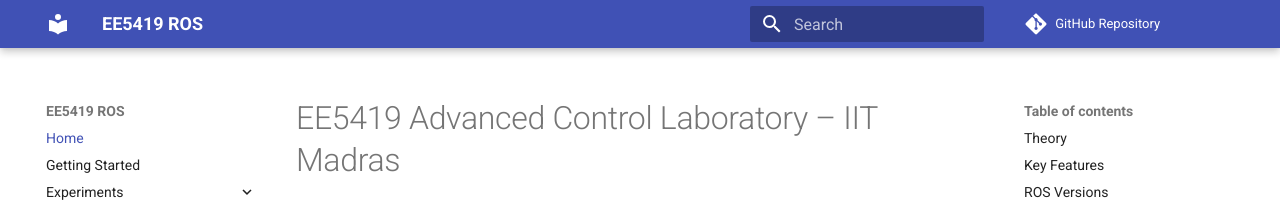
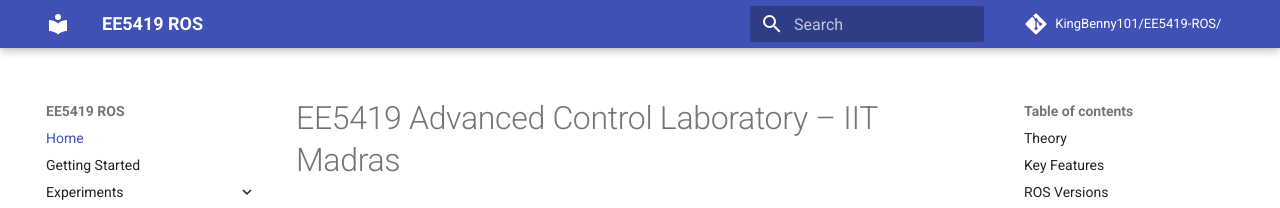
Before and after one commit to KingBenny101/EE5419-ROS, an MkDocs documentation site: the page built from docs/index.md, in a window 1280 px wide. Shown: the top 208 px of the page. Built offline with MkDocs 1.6.1 and Material for MkDocs 9.7.7, drawn with Linux system fonts in a browser that asks for light colours; comment, search, counter and statistics services are not loaded.

Commit message:
Update mkdocs.yml with correct site and repository URLs

```diff
--- a/mkdocs.yml
+++ b/mkdocs.yml
@@ -1,8 +1,8 @@
 site_name: EE5419 ROS
-site_url: "https://your-site-url.com"
+site_url: "https://kingbenny101.github.io/EE5419-ROS/"
 site_author: "Benstin Davis"
-repo_url: "https://github.com/kingbenny101/countapp"
-repo_name: "GitHub Repository"
+repo_url: "https://github.com/KingBenny101/EE5419-ROS/"
+repo_name: "KingBenny101/EE5419-ROS/"
 
 nav:
   - Home: index.md
@@ -32,4 +32,4 @@
 extra:
   social:
     - icon: fontawesome/brands/github
-      link: https://github.com/kingbenny101/countapp
+      link: https://github.com/KingBenny101/EE5419-ROS/
```
